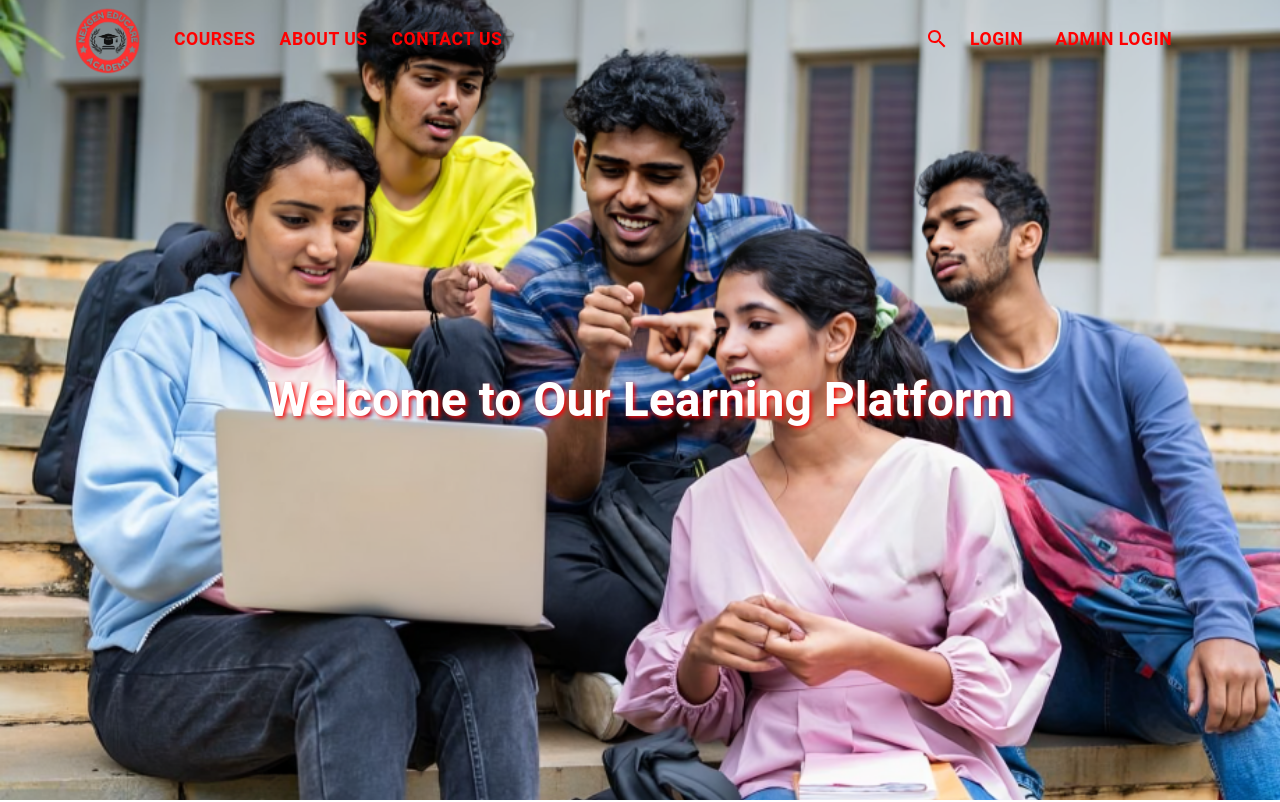
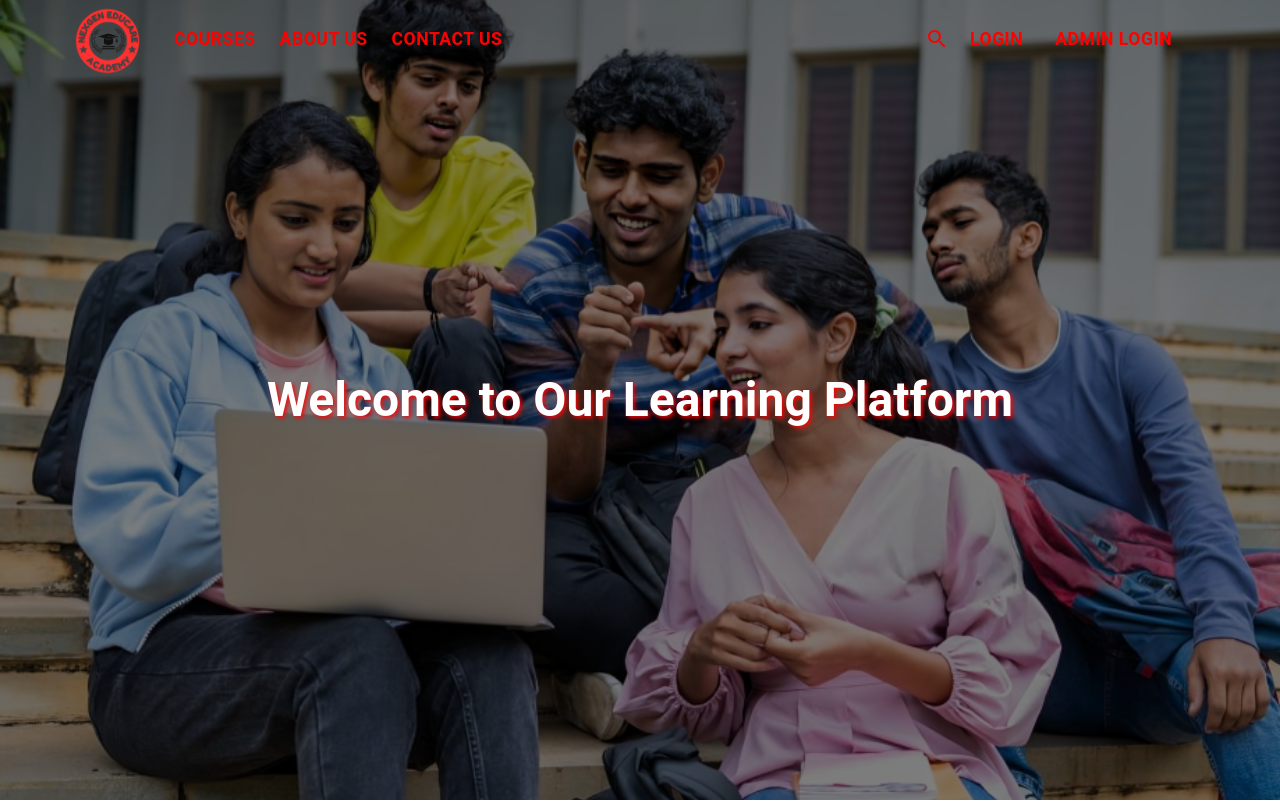
Before and after one commit to Shubham-juris/Nexgen, a React (Vite) app: page / in a window 1280 px wide. Shown: the top 802 px of the page. Built offline with nearby package versions, Linux system fonts and the light colour scheme.

Commit message:
here the front changes done

```diff
--- a/src/Components/Hero/HeroSection.jsx
+++ b/src/Components/Hero/HeroSection.jsx
@@ -1,11 +1,83 @@
+// import React, { useEffect } from 'react';
+// import { Box, Typography, keyframes } from '@mui/material';
+// import AOS from 'aos'; // Import AOS for animations
+// import 'aos/dist/aos.css'; // Import AOS styles
+// //  // import Hero from '../../assets/Hero/demo1.jpg' ;
+// // import Hero from '../../assets/Hero/demo2.jpg' ;
+// import Hero from '../../assets/Hero/demo4.png';
+// import { red } from '@mui/material/colors';
+
+// // Keyframes for background animation
+// const backgroundAnimation = keyframes`
+//   0% { background-position: center top; }
+//   50% { background-position: center center; }
+//   100% { background-position: center bottom; }
+// `;
+
+// // Keyframes for fade-in animation
+// const fadeIn = keyframes`
+//   from { opacity: 0; transform: translateY(20px); }
+//   to { opacity: 1; transform: translateY(0); }
+// `;
+
+// const HeroSection = () => {
+//   useEffect(() => {
+//     AOS.init({
+//       duration: 1500, // Animation duration
+//       offset: 50, // Offset from the top
+//     });
+//   }, []);
+
+//   return (
+//     <Box
+//       sx={{
+//         display: 'flex',
+//         flexDirection: { xs: 'column', md: 'row' },
+//         alignItems: 'center',
+//         justifyContent: 'center',
+//         padding: { xs: 2, sm: 4, md: 6 },
+//         backgroundImage: `url(${Hero})`,
+//         backgroundSize: 'cover',
+//         backgroundPosition: 'center',
+//         animation: `${backgroundAnimation} 10s ease-in-out infinite alternate`,
+//         height: '100vh',
+//         color: 'white',
+//         position: 'relative',
+//       }}
+//     >
+//       <Box
+//         sx={{
+//           flex: 1,
+//           display: 'flex',
+//           justifyContent: 'center',
+//           alignItems: 'center',
+//           textAlign: 'center',
+//           padding: { xs: 2, md: 4 },
+//           animation: `${fadeIn} 1.5s ease-out`,
+//         }}
+//       >
+//         <Typography
+//           variant='h3'
+//           sx={{
+//             fontWeight: 'bold',
+//             textShadow: '2px 2px 4px rgba(248, 5, 5, 0.99)',
+//             fontSize: { xs: '1.6rem', sm: '2.2rem', md: '3rem' },
+//           }}
+//         >
+//           Welcome to Our Learning Platform
+//         </Typography>
+//       </Box>
+//     </Box>
+//   );
+// };
+
+// export default HeroSection;
+
 import React, { useEffect } from 'react';
 import { Box, Typography, keyframes } from '@mui/material';
-import AOS from 'aos'; // Import AOS for animations
-import 'aos/dist/aos.css'; // Import AOS styles
-//  // import Hero from '../../assets/Hero/demo1.jpg' ;
-// import Hero from '../../assets/Hero/demo2.jpg' ;
+import AOS from 'aos';
+import 'aos/dist/aos.css';
 import Hero from '../../assets/Hero/demo4.png';
-import { red } from '@mui/material/colors';
 
 // Keyframes for background animation
 const backgroundAnimation = keyframes`
@@ -23,41 +95,51 @@ const fadeIn = keyframes`
 const HeroSection = () => {
   useEffect(() => {
     AOS.init({
-      duration: 1500, // Animation duration
-      offset: 50, // Offset from the top
+      duration: 1500,
+      offset: 50,
     });
   }, []);
 
   return (
     <Box
       sx={{
+        position: 'relative',
+        height: '100vh',
         display: 'flex',
-        flexDirection: { xs: 'column', md: 'row' },
         alignItems: 'center',
         justifyContent: 'center',
-        padding: { xs: 2, sm: 4, md: 6 },
         backgroundImage: `url(${Hero})`,
         backgroundSize: 'cover',
         backgroundPosition: 'center',
         animation: `${backgroundAnimation} 10s ease-in-out infinite alternate`,
-        height: '100vh',
         color: 'white',
-        position: 'relative',
       }}
     >
+      {/* Dark Overlay */}
       <Box
         sx={{
-          flex: 1,
-          display: 'flex',
-          justifyContent: 'center',
-          alignItems: 'center',
+          position: 'absolute',
+          top: 0,
+          left: 0,
+          width: '100%',
+          height: '100%',
+          bgcolor: 'rgba(0, 0, 0, 0.5)', // Adjust the opacity here (0.6 is a good dark tone)
+          zIndex: 1,
+        }}
+      />
+
+      {/* Content */}
+      <Box
+        sx={{
+          position: 'relative',
+          zIndex: 2,
           textAlign: 'center',
           padding: { xs: 2, md: 4 },
           animation: `${fadeIn} 1.5s ease-out`,
         }}
       >
         <Typography
-          variant='h3'
+          variant="h3"
           sx={{
             fontWeight: 'bold',
             textShadow: '2px 2px 4px rgba(248, 5, 5, 0.99)',
```
